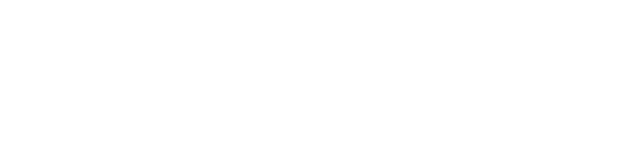
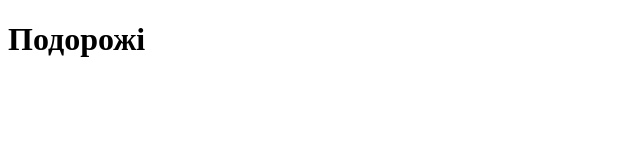
Before and after one commit to ivanmalyisch/PODOROZHI-IVAN-MALYI, a plain HTML site: page index.html in a window 1280 px wide. Shown: the whole page, without its empty margins (0-640 px from the left). Drawn offline with Linux system fonts and the light colour scheme.

Commit message:
modified:   index.html

```diff
--- a/index.html
+++ b/index.html
@@ -2,3 +2,6 @@
 <head>
     <title>ПОдорожі</title>
 </head>
+<body>
+    <h1>Подорожі</h1>
+</body>
```
